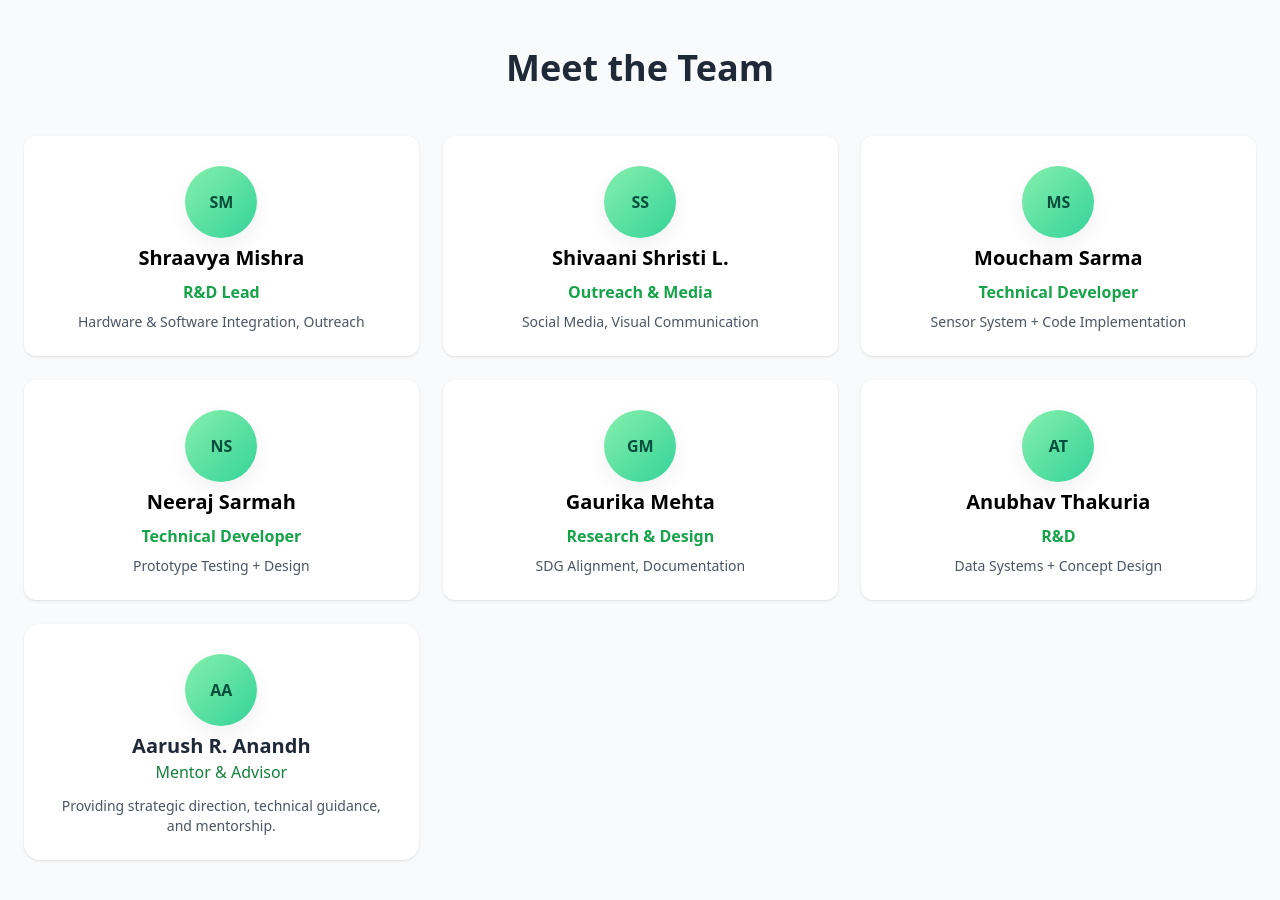
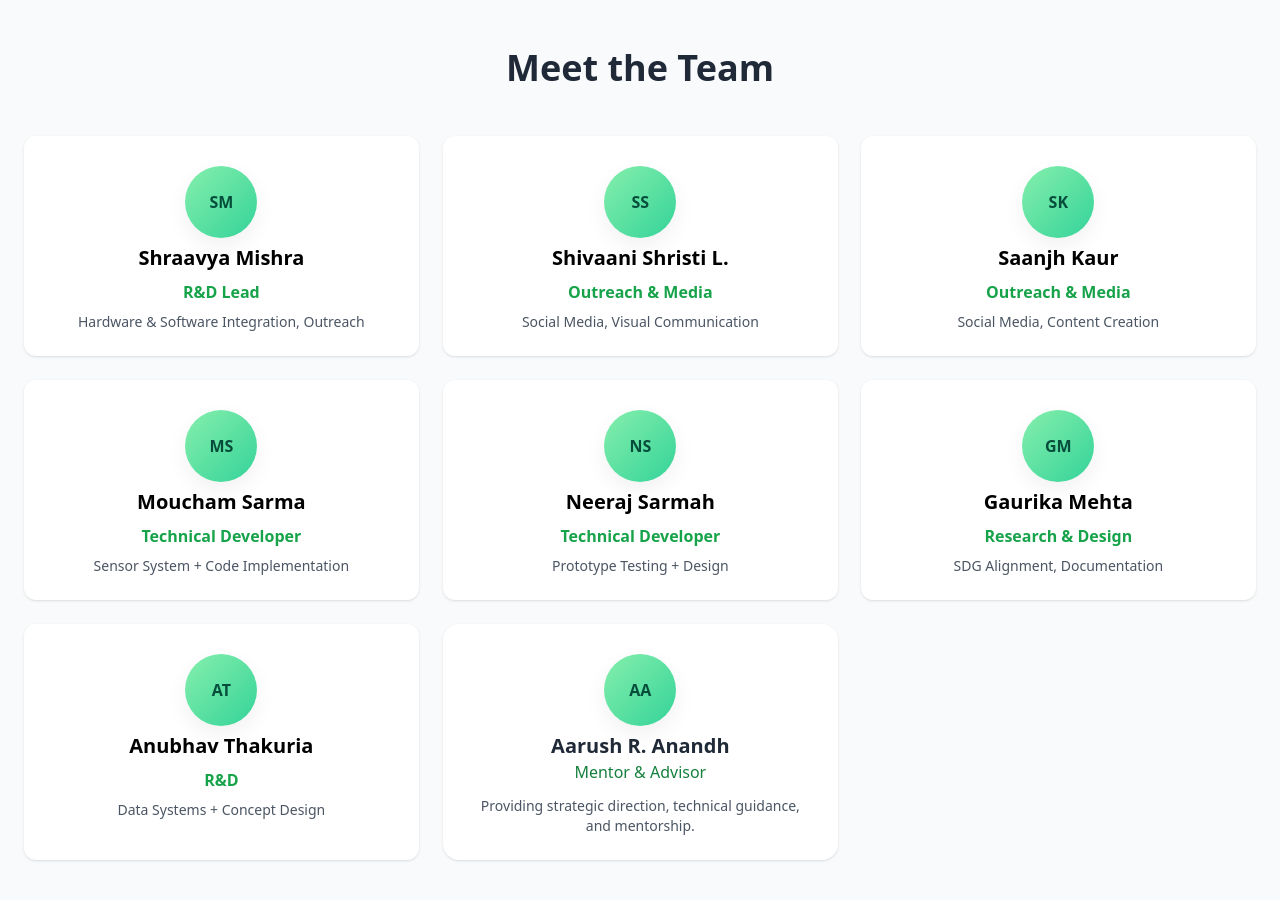
Before and after one commit to Uzumakishraavya/Suchsk-Website, a plain HTML site: page index.html in a window 1280 px wide. Shown: the part 1360-2260 px from the top of the page. Drawn offline with nearby package versions, Linux system fonts and the light colour scheme.

Commit message:
Update index.html

```diff
--- a/index.html
+++ b/index.html
@@ -185,6 +185,13 @@ body {
                     <p class="text-green-600 font-semibold mb-2">Outreach & Media</p>
                     <p class="text-gray-600 text-sm">Social Media, Visual Communication</p>
                 </div>
+                <div class="bg-white p-6 rounded-xl shadow hover-lift fade-in text-center">
+                    <div class="avatar">SK</div>
+                    <h3 class="text-xl font-bold mb-2">Saanjh Kaur</h3>
+                    <p class="text-green-600 font-semibold mb-2">Outreach & Media</p>
+                    <p class="text-gray-600 text-sm">Social Media, Content Creation</p>
+                </div>
+
                 <div class="bg-white p-6 rounded-xl shadow hover-lift fade-in text-center">
                     <div class="avatar">MS</div>
                     <h3 class="text-xl font-bold mb-2">Moucham Sarma</h3>
```
